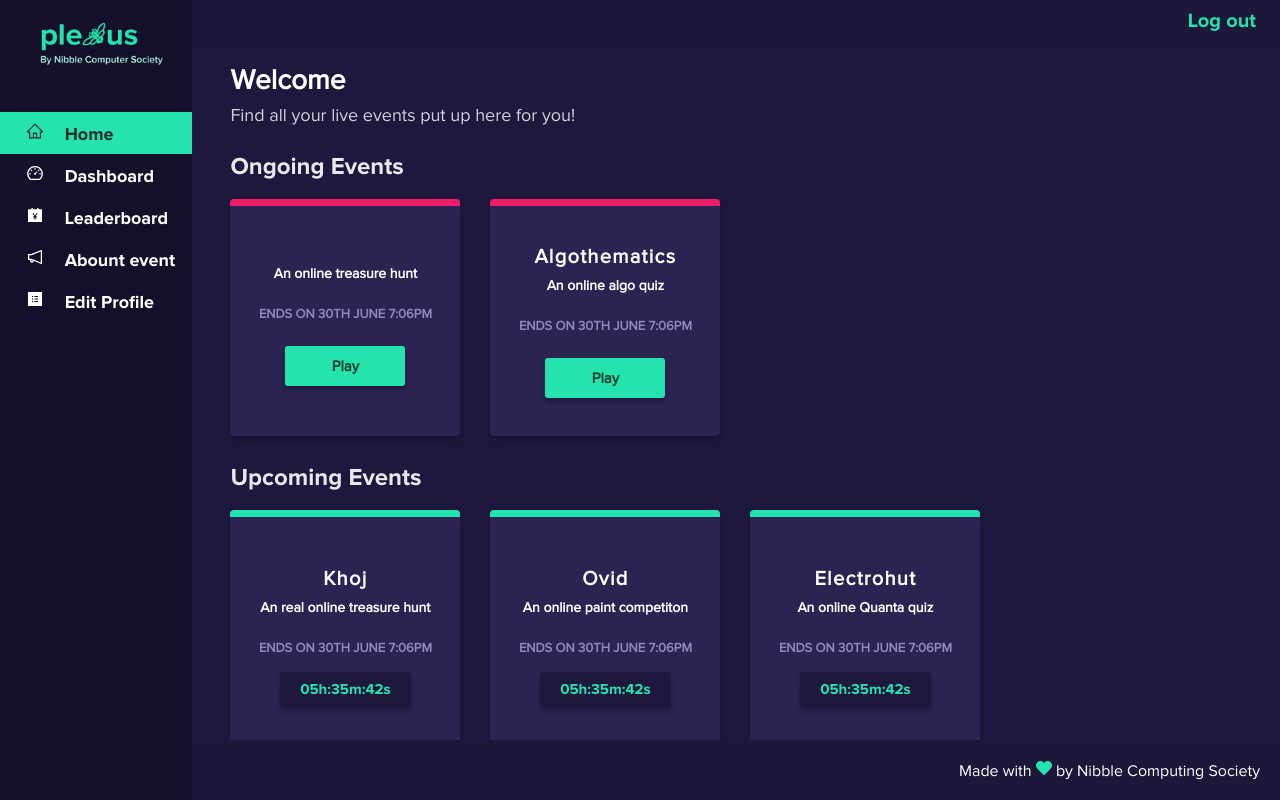
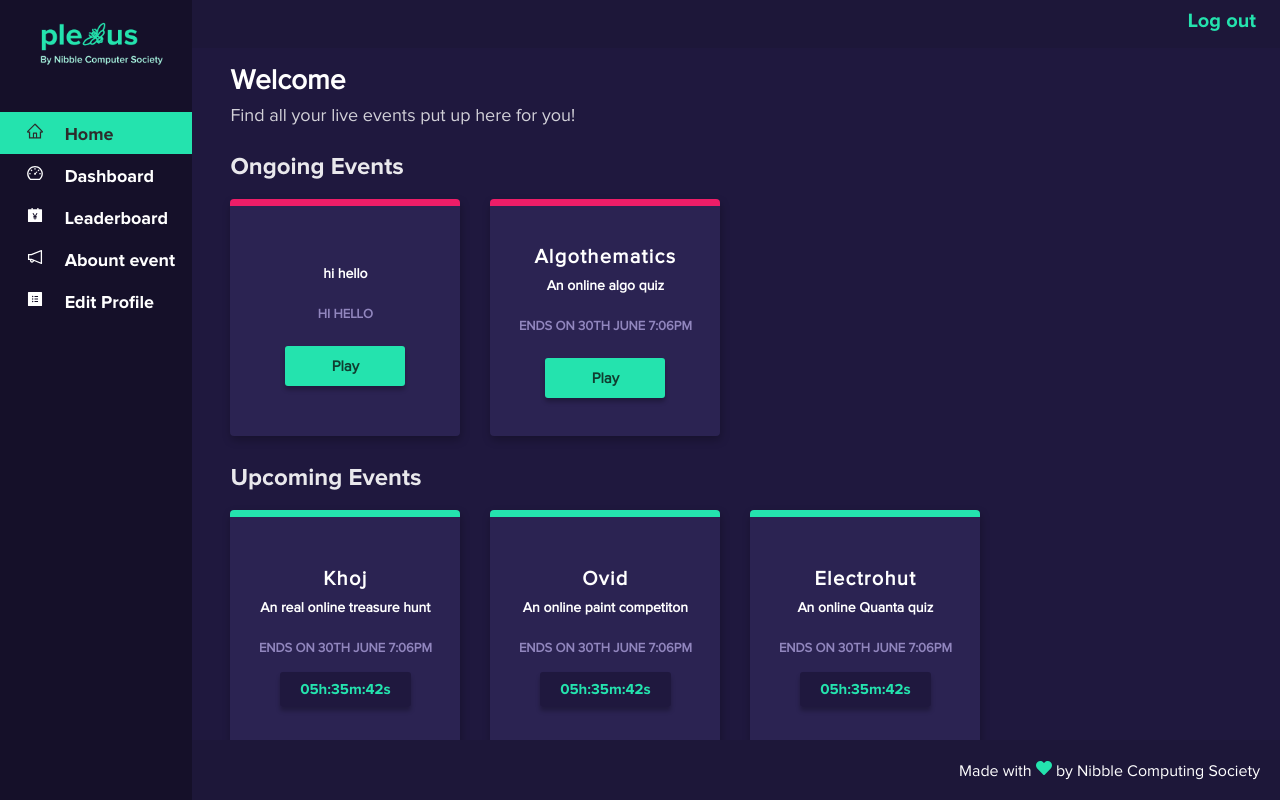
Before and after one commit to prajwal2100/PLEXUS2.0-frontend, a React (Create React App) app in the folder PLEXUS 2.0/: page /home in a window 1280 px wide. Shown: the top 800 px of the page. Built offline with nearby package versions, Linux system fonts and the light colour scheme; no server answers; a web font is replaced by a local one.

Commit message:
before statrting map

```diff
--- a/PLEXUS 2.0/src/Components/Home.js
+++ b/PLEXUS 2.0/src/Components/Home.js
@@ -34,7 +34,7 @@ export default class Home extends Component {
   constructor(props) {
     super(props);
     this.state = {
-      postId: null,
+      EventName: null,
     };
   }
 
@@ -42,13 +42,18 @@ export default class Home extends Component {
     console.log(localStorage.getItem("login"));
 
     axios
-      .get("https://plexus-2.herokuapp.com/api/dashboard/present_events/", {
+      .get("https://plexus-2.herokuapp.com/dashboard/present-events/", {
         headers: {
           Authorization: `Bearer ${localStorage.getItem("login")}`,
         },
       })
       .then((response) => {
-        console.log(response);
+        // console.log(response);
+        console.log(response.data);
+        console.log(response.data[0].name);
+        this.setState({
+          EventName: response.data[0].name,
+        });
       })
       .catch((error) => {
         console.log(error);
@@ -89,7 +94,8 @@ export default class Home extends Component {
   // }
 
   render() {
-    const { postId } = this.state;
+    const { EventName } = this.state;
+
     return (
       <div className="homePage">
         <div className="wrapper">
@@ -194,11 +200,16 @@ export default class Home extends Component {
 
             <div className="cardEvents">
               <div className="card1">
-                <Card1
-                  title={postId}
-                  description="An online treasure hunt"
-                  time="ENDS ON 30TH JUNE 7:06PM"
-                />
+                <div className="cardHolder1">
+                  <div className="card">
+                    <div className="items">
+                      <h2> {EventName} </h2>
+                      <h3> hi hello </h3>
+                      <p> hi hello </p>
+                      <button>Play</button>
+                    </div>
+                  </div>
+                </div>
               </div>
 
               <div className="card1">
```
